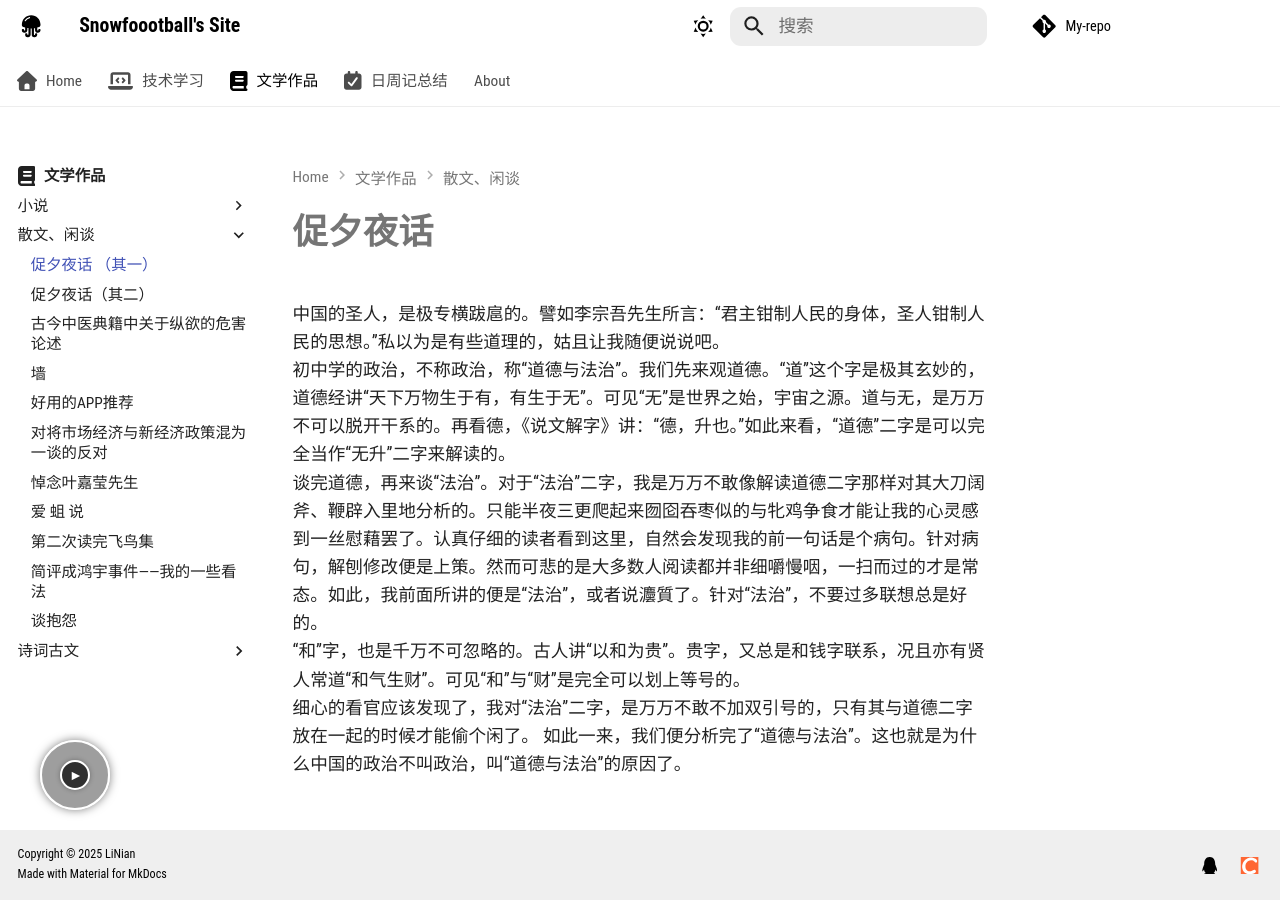
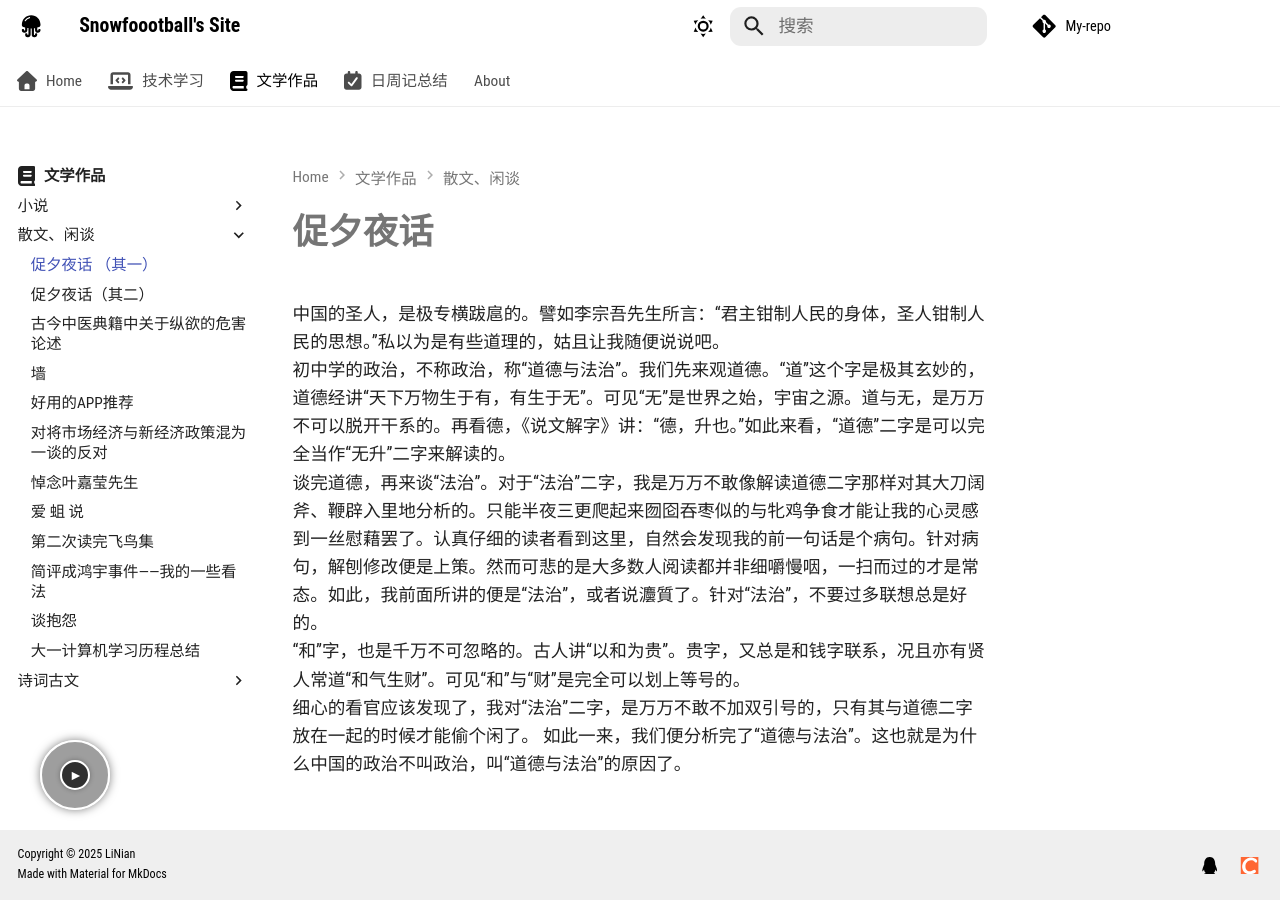
Before and after one commit to foorgange/foorgange.github.io, an MkDocs documentation site: the page built from docs/文学作品/散文、闲谈/促夕夜话 （其一）.md, in a window 1280 px wide. Built offline with MkDocs 1.6.1 and Material for MkDocs 9.7.7, drawn with Linux system fonts in a browser that asks for light colours; comment, search, counter and statistics services are not loaded; a style sheet for code colours, icons or effects is not loaded; grey boxes are pictures that could not be loaded.

```diff
--- a/mkdocs.yml
+++ b/mkdocs.yml
@@ -242,6 +242,7 @@
           - 第二次读完飞鸟集: 文学作品/散文、闲谈/第二次读完飞鸟集.md
           - 简评成鸿宇事件——我的一些看法: 文学作品/散文、闲谈/简评成鸿宇事件——我的一些看法.md
           - 谈抱怨: 文学作品/散文、闲谈/谈抱怨.md
+          - 大一计算机学习历程总结: 文学作品/散文、闲谈/大一计算机学习历程总结.md
       - 诗词古文:
           - 仿史记.赵联回列传: 文学作品/诗词古文/仿史记.赵联回列传.md
           - 仿诗经 · 作韵予友: 文学作品/诗词古文/仿诗经 · 作韵予友.md
```
Also changed, not shown: docs/文学作品/散文、闲谈/大一计算机学习历程总结.md (added).
